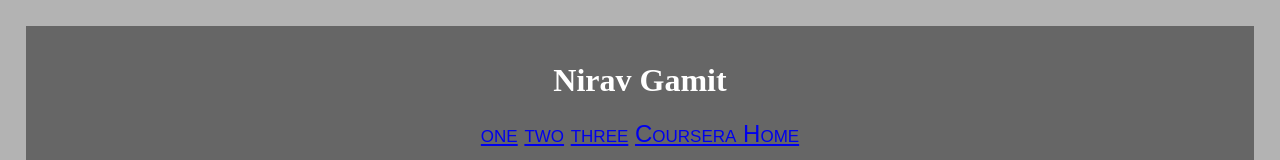
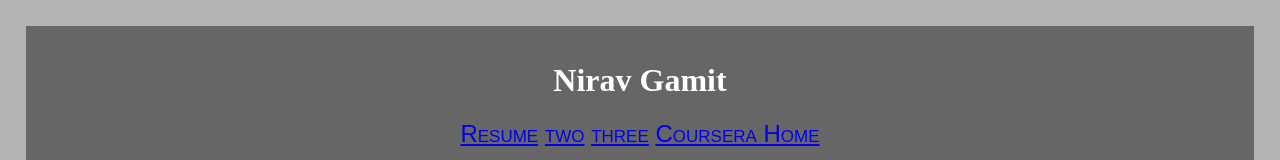
Before and after one commit to hashnir007/hashnir007.github.io, a plain HTML site: page index.html in a window 1280 px wide. Shown: the top 160 px of the page. Drawn offline with Linux system fonts and the light colour scheme.

Commit message:
added resume link

```diff
--- a/index.html
+++ b/index.html
@@ -10,7 +10,7 @@
 <header>
 	<h1>Nirav Gamit</h1>
 	<nav>
-	<a href="https://www.google.com" target="_blank">one</a>
+	<a href="https://hashnir007.github.io/documents/resume.pdf" target="_blank">Resume</a>
 	<a href="https://www.amazon.com" target="_blank">two</a>
 	<a href="https://www.yahoo.com" target="_blank">three</a>
 	<a href="https://www.coursera.org/" target="_blank">Coursera Home</a>
```
